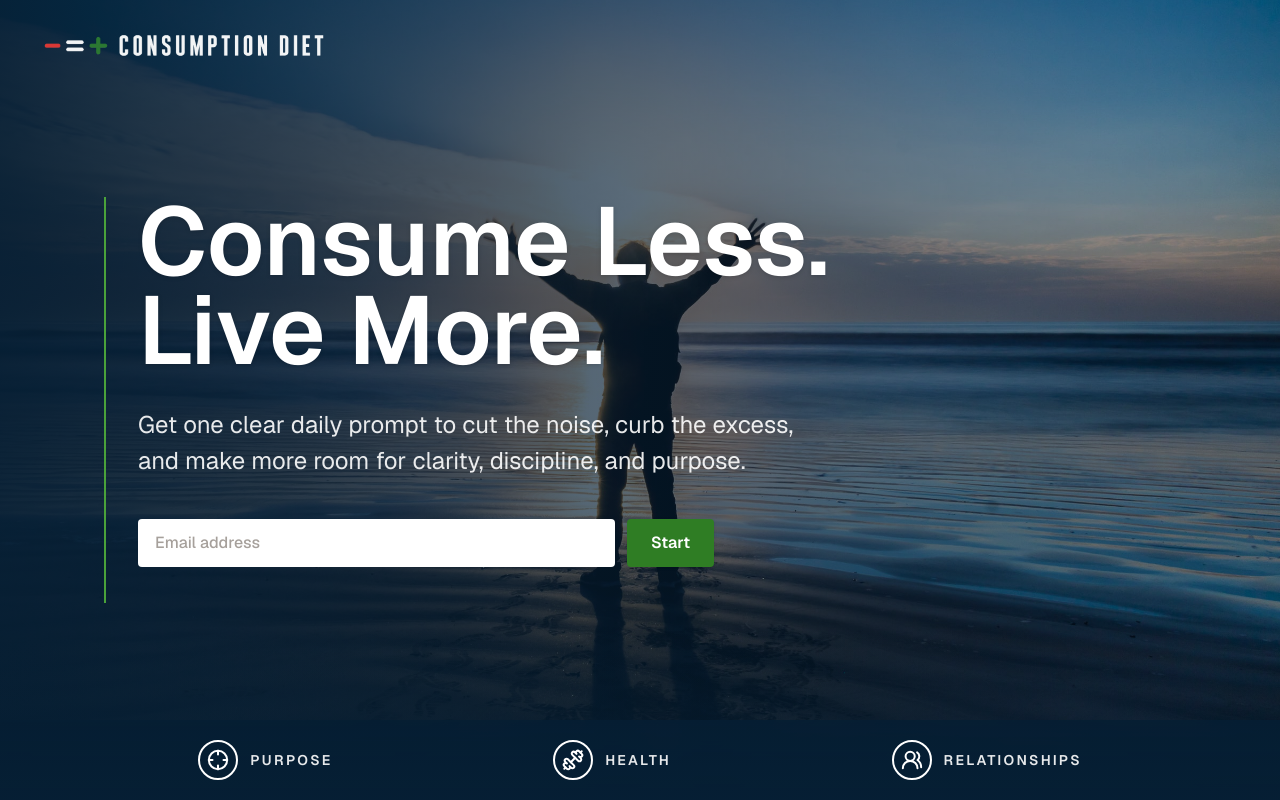
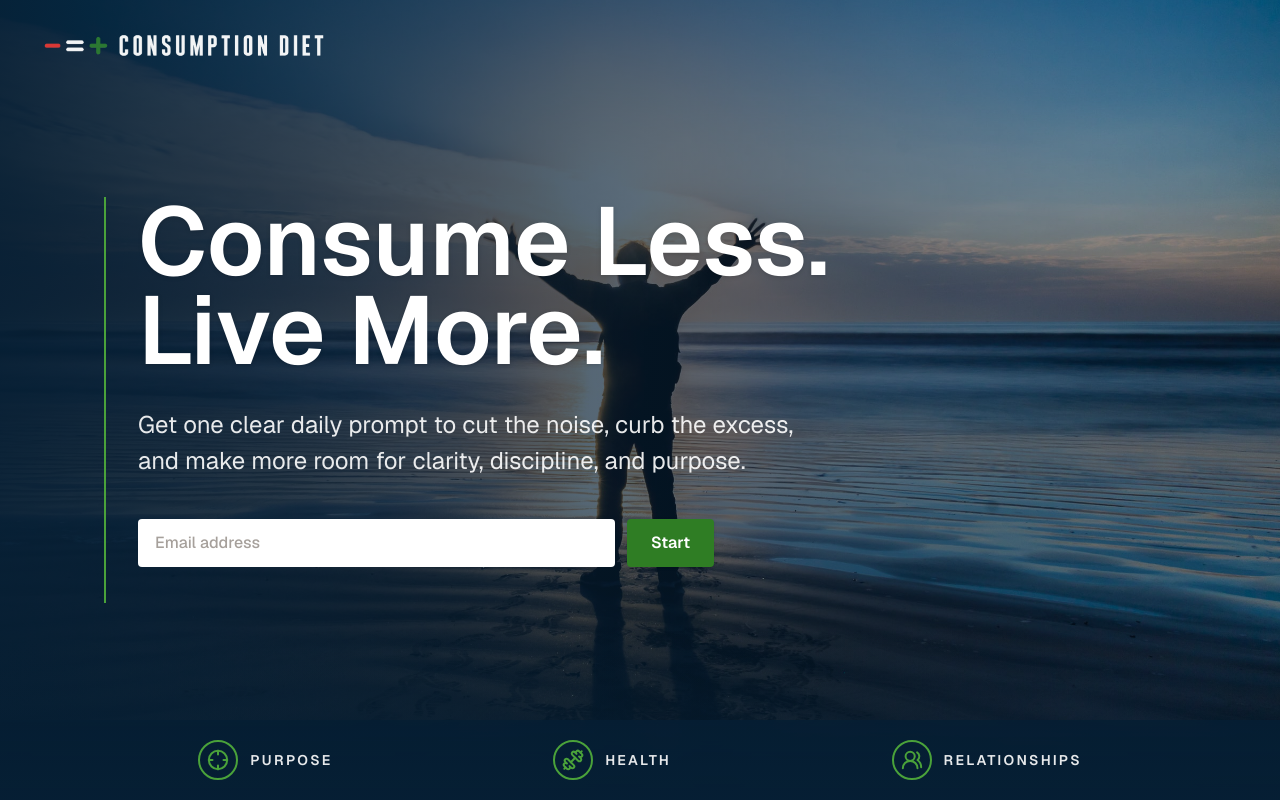
Before and after one commit to briantraudt/consumptiondiet, a Next.js app: page / in a window 1280 px wide. Built offline with nearby package versions, Linux system fonts and the light colour scheme.

Commit message:
Restore green footer icons

```diff
--- a/src/app/page.tsx
+++ b/src/app/page.tsx
@@ -70,7 +70,7 @@ export default function Home() {
                     className="flex shrink-0 basis-[28%] flex-col items-center justify-center gap-2 text-center text-[0.6rem] font-semibold uppercase tracking-[0.06em] sm:min-w-max sm:basis-auto sm:flex-1 sm:flex-row sm:gap-3 sm:py-5 sm:text-sm sm:tracking-[0.16em]"
                     key={label}
                   >
-                    <span className="flex h-9 w-9 shrink-0 items-center justify-center rounded-full border-2 border-white text-white sm:h-10 sm:w-10">
+                    <span className="flex h-9 w-9 shrink-0 items-center justify-center rounded-full border-2 border-[#4aa23a] text-[#4aa23a] sm:h-10 sm:w-10">
                       <Icon
                         aria-hidden="true"
                         className="h-5 w-5 sm:h-[22px] sm:w-[22px]"
```
